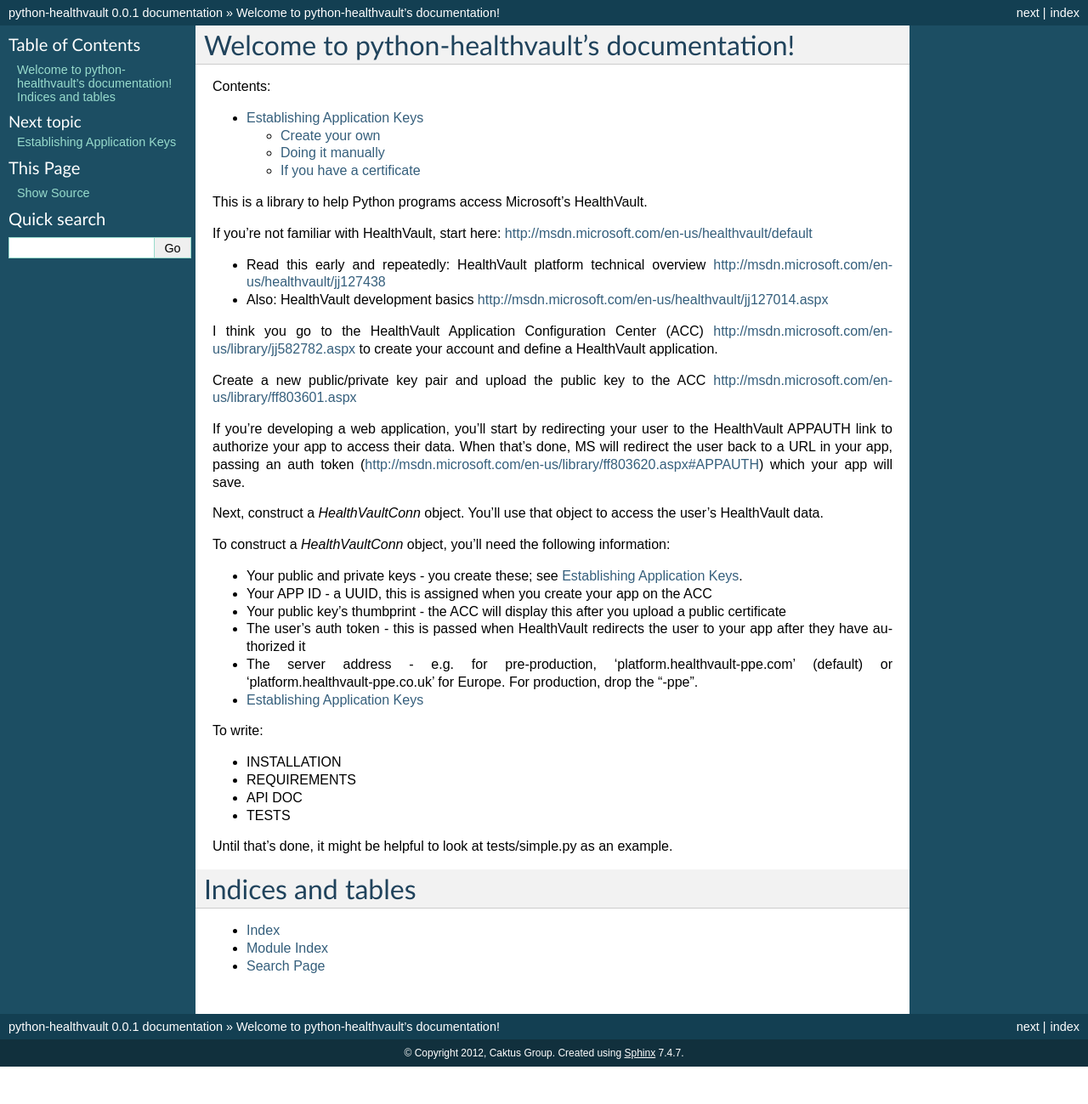
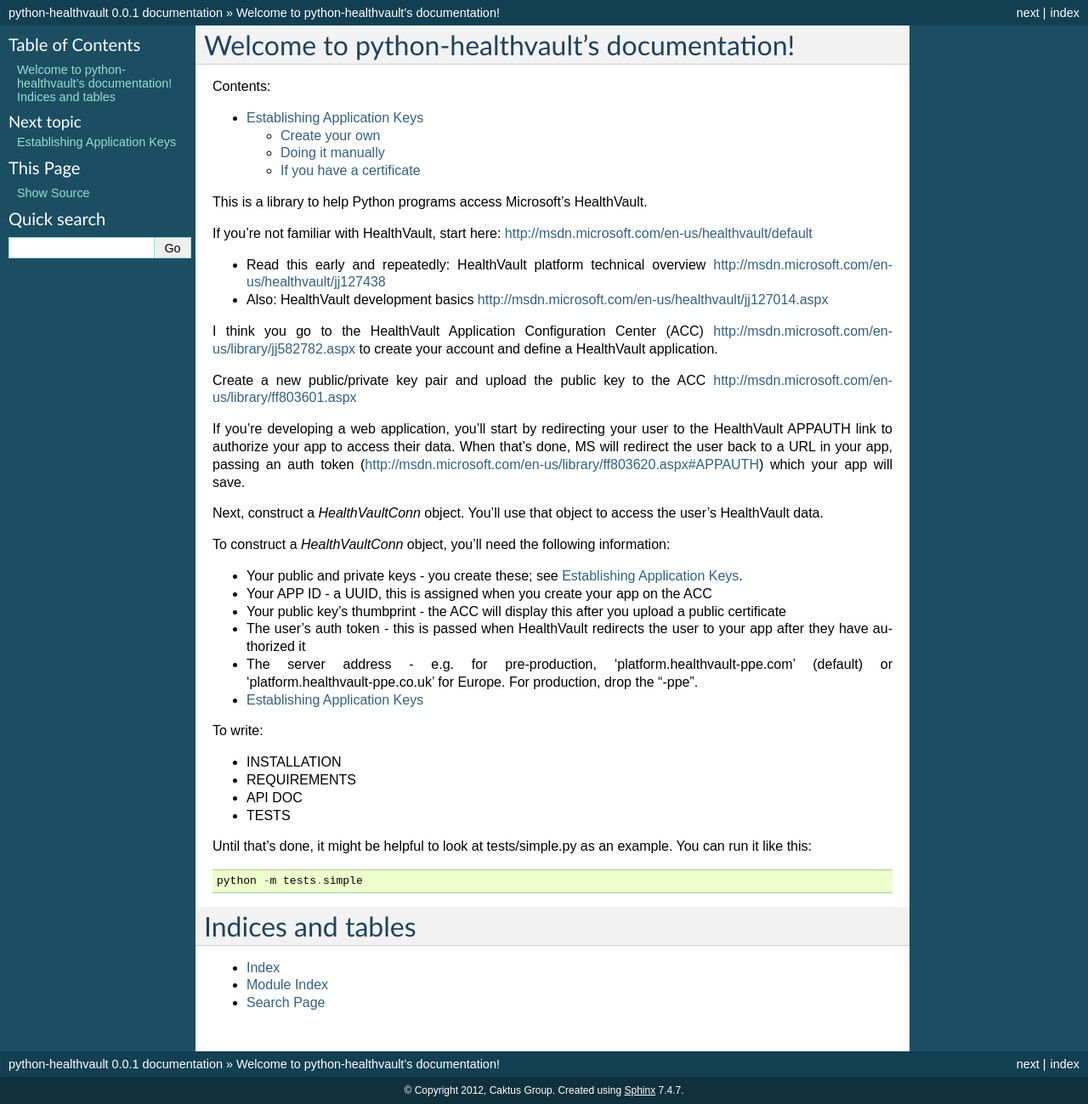
Before and after one commit to orcasgit/python-healthvault, a Sphinx documentation site: the page built from docs/index.rst, in a window 1280 px wide. Shown: the whole page at 85% size. Built offline with Sphinx 7.4.7, drawn with Linux system fonts in a browser that asks for light colours; before the commit the page ends 1255 px from its top, so only the background shows below that.

Commit message:
misc. updates

```diff
--- a/docs/index.rst
+++ b/docs/index.rst
@@ -54,6 +54,9 @@
 * TESTS
 
 Until that's done, it might be helpful to look at tests/simple.py as an example.
+You can run it like this::
+
+    python -m tests.simple
 
 
 Indices and tables
```
Also changed, not shown: 1 other file.
